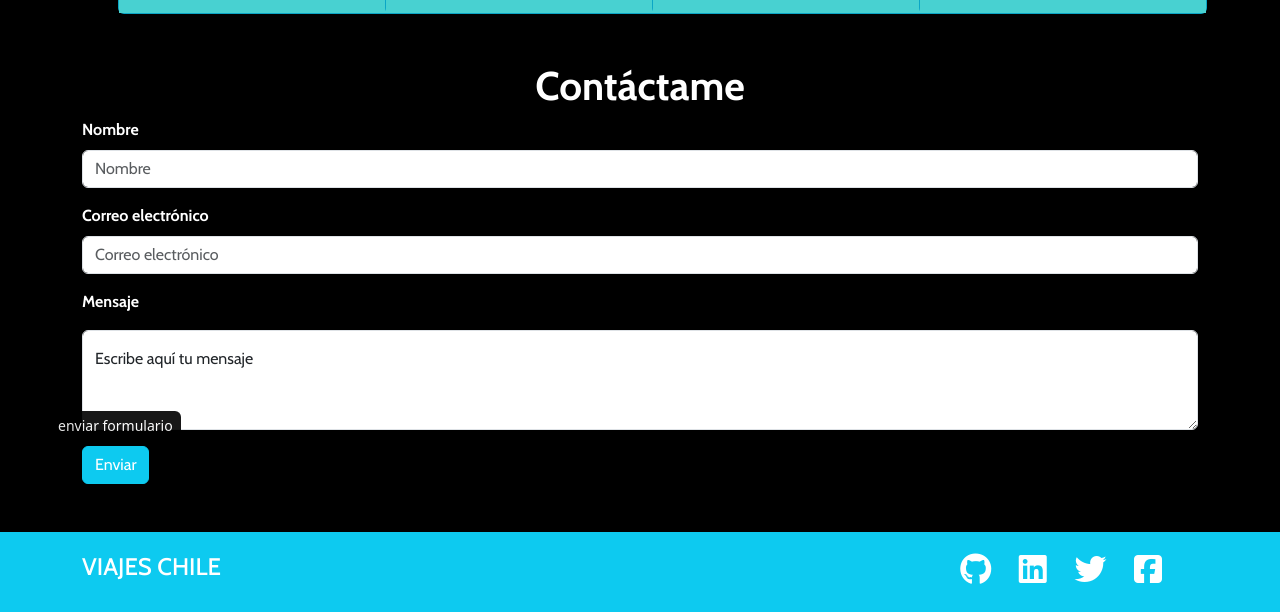
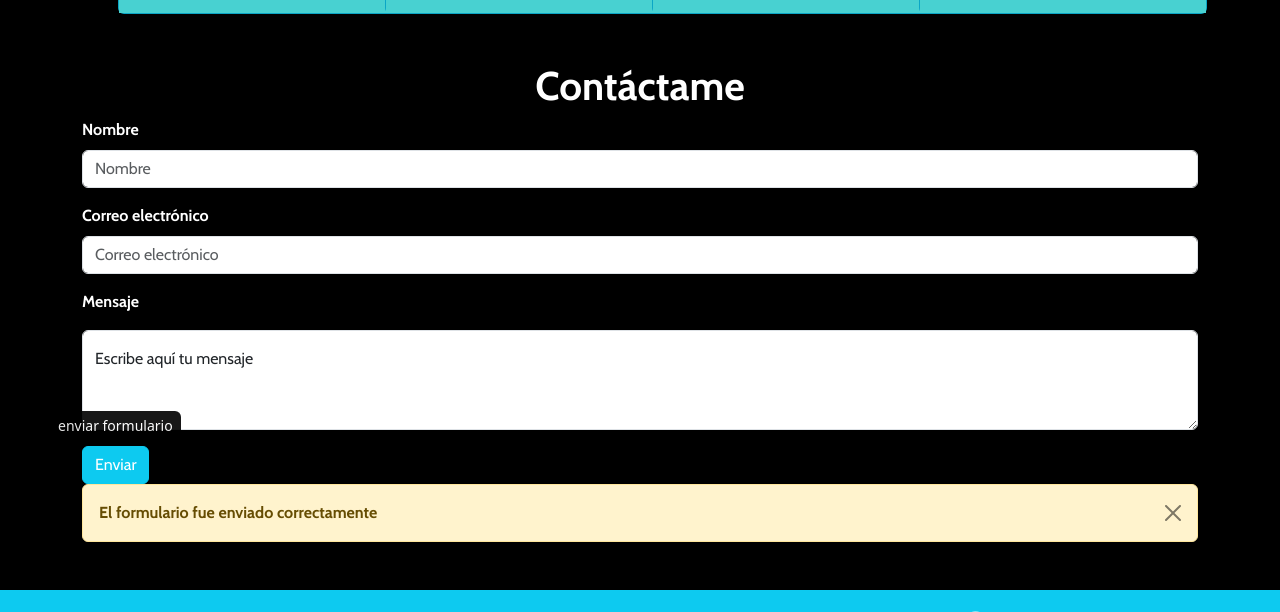
Before and after one commit to CristianBarrientos37/Viajes-Chile-inforcap, a plain HTML site: page index.html in a window 1280 px wide. Both pictures are taken after a click on the button "Enviar". Shown: the part 2084-2696 px from the top of the page. Drawn offline with nearby package versions, Linux system fonts and the light colour scheme.

Commit message:
quinto commit

```diff
--- a/assets/js/script.js
+++ b/assets/js/script.js
@@ -1,7 +1,7 @@
 $(function(){
     $("[data-bs-toggle='tooltip']").tooltip()
 
-    $('.enviarCorreo').click(function(){
+    $('.enviar_formulario').click(function(){
         $('#emailAlert').removeClass('d-none')
     });
     $("h2").dblclick(function() {
--- a/index.html
+++ b/index.html
@@ -166,6 +166,7 @@
 
     <section class="container">
         <div class="text-center" id="contacto">
+
             <h2 class="mt-5 fw-bold fs-1 text-white">
                 Contáctame
             </h2>
@@ -188,9 +189,12 @@
                 <label for="floatingTextarea2">Escribe aquí tu mensaje</label>
             </div>
             <div >
-                <button type="button" data-bs-toggle="tooltip" data-bs-title="enviar formulario" class="btn btn-info text-white">Enviar</button>
+                <button type="button" data-bs-toggle="tooltip" data-bs-title="enviar formulario" class="btn btn-info text-white enviar_formulario">Enviar</button>
             </div>
-
+            <div id="emailAlert" class="d-none alert alert-warning alert-dismissible fade show" role="alert">
+                <strong>El formulario fue enviado correctamente</strong>
+                <button type="button" class="btn-close" data-bs-dismiss="alert" aria-label="Close"></button>
+            </div>
         </form>
 
     </section>
```
